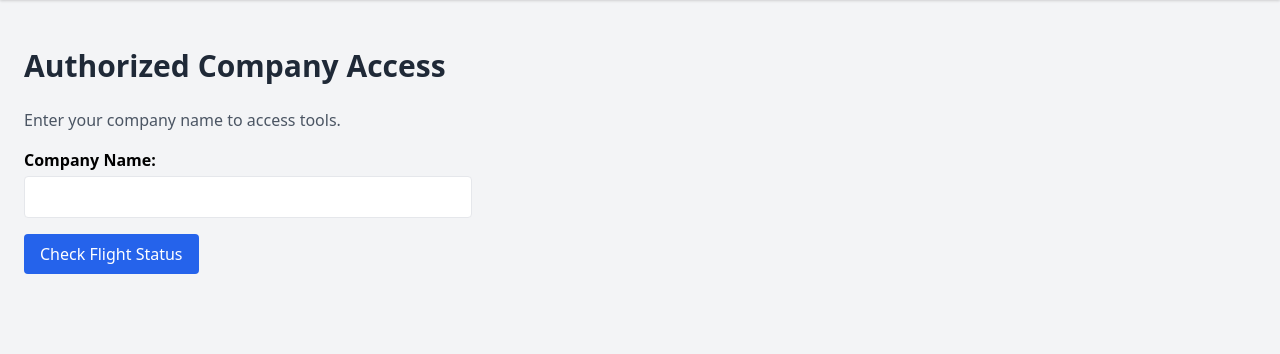
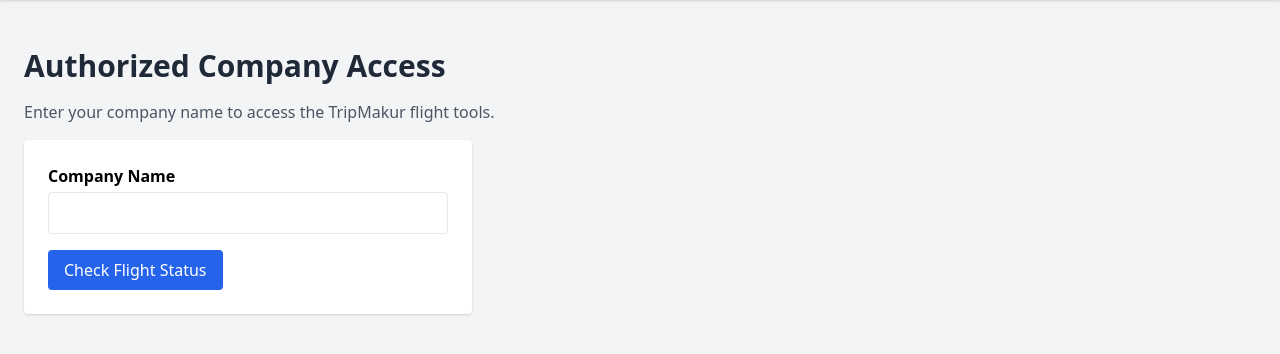
Before and after one commit to tripmakur/tripmakur, a Flask app: page / in a window 1280 px wide. Shown: the part 64-418 px from the top of the page. Run offline with Flask 3, Linux system fonts and the light colour scheme.

Commit message:
Update index.html

```diff
--- a/templates/index.html
+++ b/templates/index.html
@@ -1,14 +1,16 @@
 {% extends "base.html" %}
 {% block content %}
 
-<h1 class="text-3xl font-bold mb-6 text-gray-800">Authorized Company Access</h1>
+<h1 class="text-3xl font-bold mb-4 text-gray-800">Authorized Company Access</h1>
+<p class="mb-4 text-gray-600">
+    Enter your company name to access the TripMakur flight tools.
+</p>
 
-<p class="text-gray-600 mb-4">Enter your company name to access tools.</p>
-
-<form method="POST" class="max-w-md">
-    <label class="block font-semibold mb-1">Company Name:</label>
-    <input type="text" name="company" class="border p-2 rounded w-full mb-4">
-
+<form method="POST" class="bg-white p-6 shadow rounded max-w-md">
+    <div class="mb-4">
+        <label class="block mb-1 font-semibold">Company Name</label>
+        <input type="text" name="company" class="border p-2 rounded w-full" required />
+    </div>
     <button class="bg-blue-600 text-white px-4 py-2 rounded hover:bg-blue-700">
         Check Flight Status
     </button>
```
